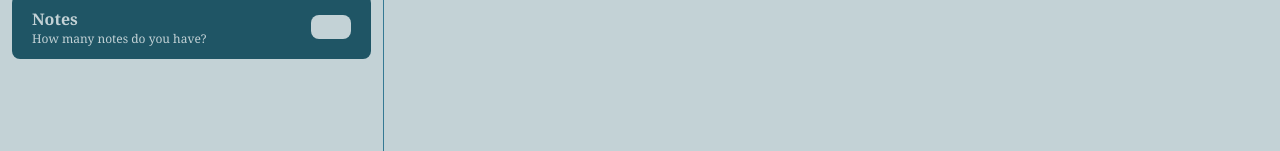
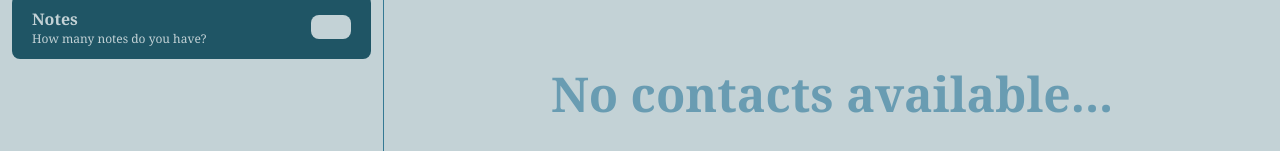
Before and after one commit to VeoScript/phonebox, a Next.js app: page /phonebook in a window 1280 px wide. Shown: the part 345-496 px from the top of the page. Built offline with nearby package versions, Linux system fonts and the light colour scheme; no server answers; the database is empty; what @tailwindcss/typography would draw is missing.

Commit message:
chore: add default text if no contacts and notes available (#77)

```diff
--- a/src/pages/notebook/index.jsx
+++ b/src/pages/notebook/index.jsx
@@ -38,6 +38,13 @@ export async function getServerSideProps(){
 }
 
 export default function Notebook({ getNotes, countAllNotes, countAllContacts }) {
+
+  const check = getNotes.map((id) => {
+    return {
+      id
+    }
+  })
+
   return (
     <>
       <Head>
@@ -54,6 +61,9 @@ export default function Notebook({ getNotes, countAllNotes, countAllContacts })
               <SearchNotesFunction notes={getNotes} />
               <CreateNotesModal />
             </div>
+            <div className={check[0] ? 'hidden' : 'flex flex-row items-center justify-center w-full h-full mt-16'}>
+              <span className="font-bold text-5xl text-scheme-light">Add some notes here...</span>
+            </div>
             <div className="grid grid-cols-2 gap-4 w-full overflow-y-auto p-10">
               <Noteslist notes={getNotes} />
             </div>
--- a/src/pages/phonebook/index.jsx
+++ b/src/pages/phonebook/index.jsx
@@ -38,6 +38,13 @@ export async function getServerSideProps(){
 }
 
 export default function Phonebook({data, countAllNotes, countAllContacts}) {
+
+  const check = data.map((id) => {
+    return {
+      id
+    }
+  })
+
   return (
     <>
       <Head>
@@ -54,6 +61,9 @@ export default function Phonebook({data, countAllNotes, countAllContacts}) {
               <SearchContactFunction contacts={data} />
               <CreateContactModal />
             </div>
+            <div className={check[0] ? 'hidden' : 'flex flex-row items-center justify-center w-full h-full'}>
+              <span className="font-bold text-5xl text-scheme-light">No contacts available...</span>
+            </div>
             <div className="flex flex-col w-full overflow-y-auto">
               <ContactList contacts={data} />
             </div>
```
